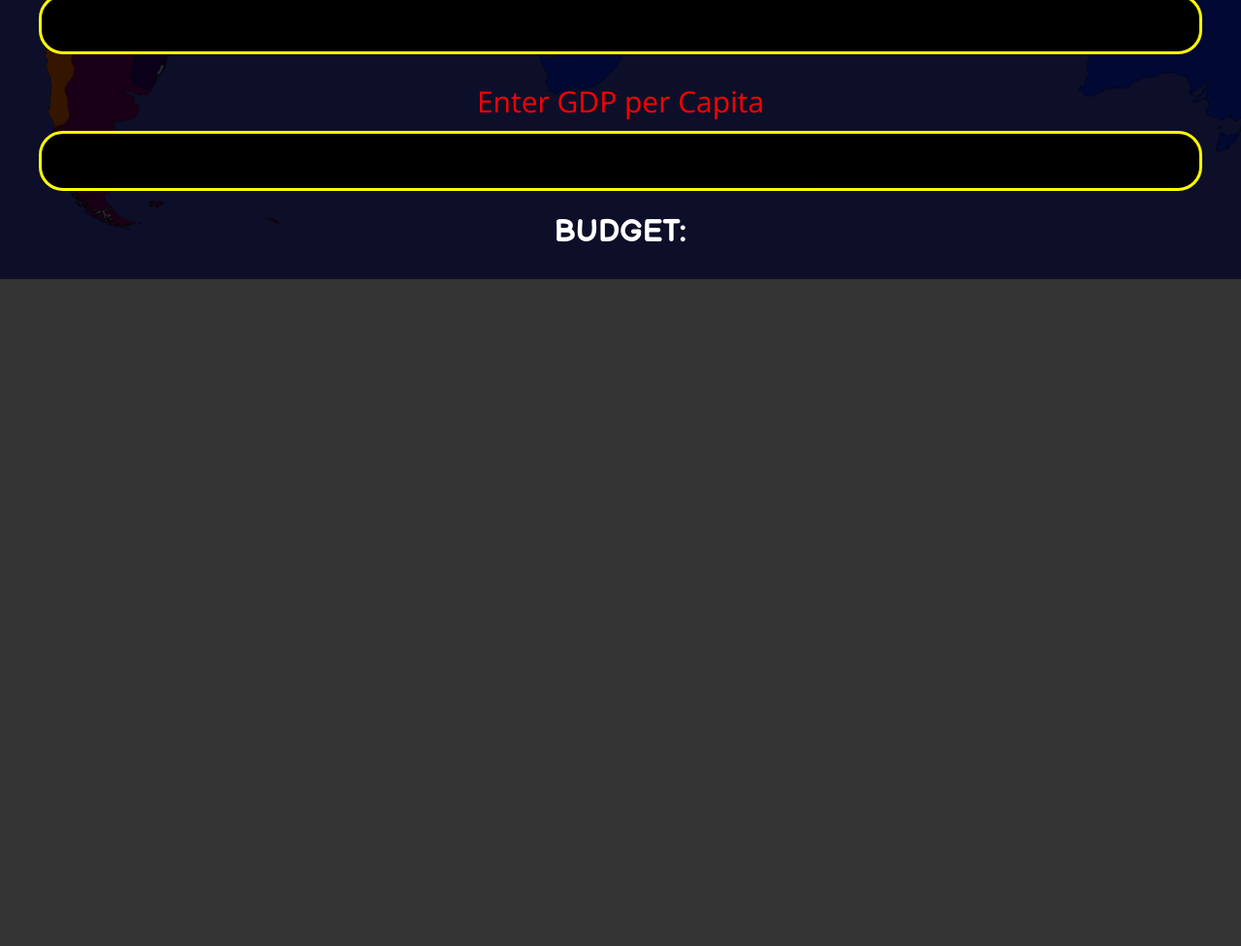
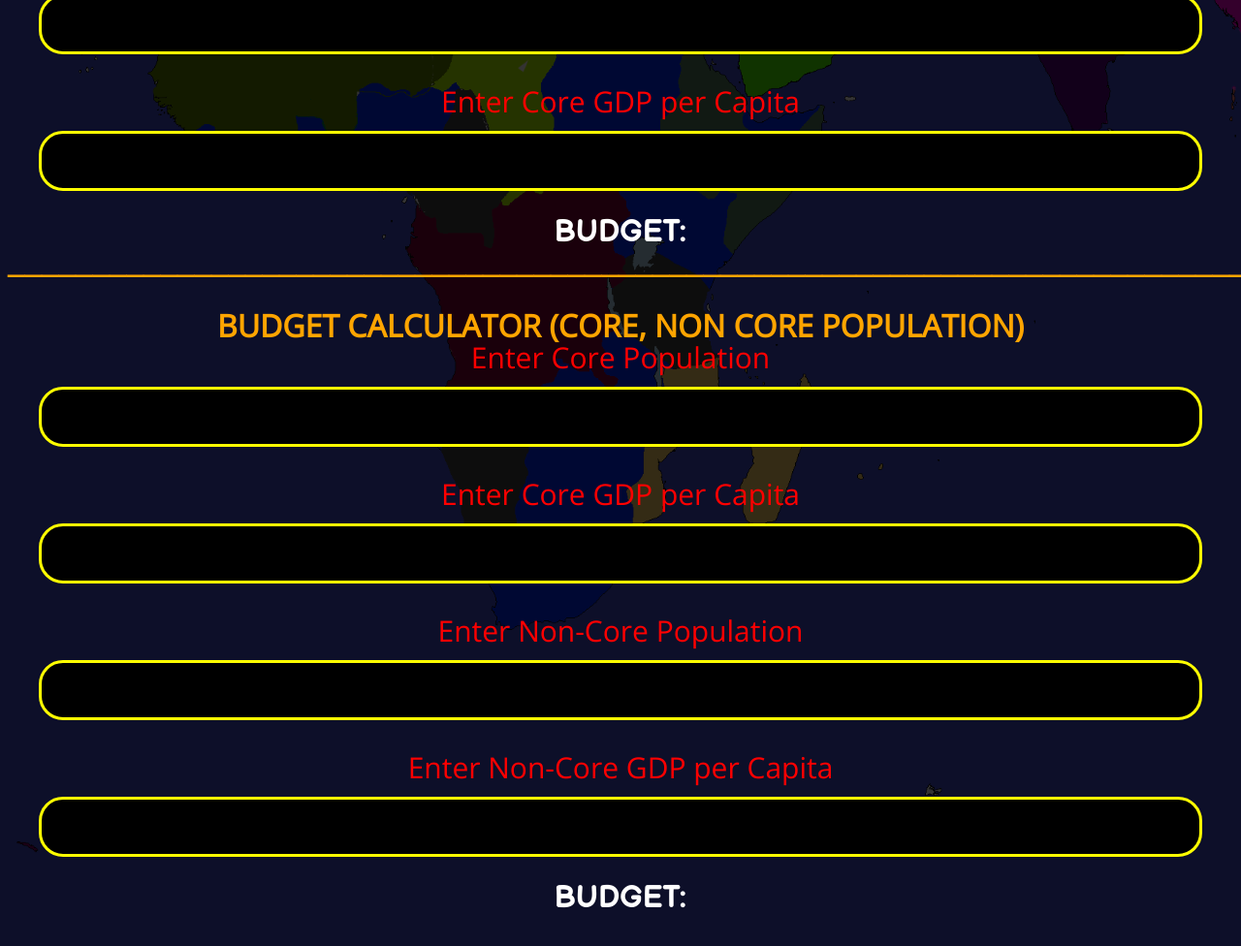
Before and after one commit to LangLangGaming/interwarcalculator, a plain HTML site: page index.html in a window 1280 px wide. Shown: the part 687-1663 px from the top of the page at 97% size. Before the commit the page ends 975 px from the top, so only its background shows below. Drawn offline with nearby package versions, Linux system fonts and the light colour scheme.

Commit message:
Add files via upload
added non core pop calculation

```diff
--- a/index.html
+++ b/index.html
@@ -16,7 +16,7 @@
     <h1 class="heading">
         CALCULATOR FOR INTERWAR NRP AND EMPIRES NRP
     </h1>
-    <h1 class="calculatortype">POPULATION GROWTH CALCULATOR</h1>
+    <h1 class="calculatortype">POPULATION GROWTH CALCULATOR (CORE / NON CORE POPULATION) </h1>
     <div>
         <p class="inputwhat">Enter Population</p>
         <input type="text" id="populationOriginal" oninput="calculatePopulation();" class="input"><br>
@@ -30,15 +30,32 @@
     </div>
     <h1 class="line">_____________________________________________________________________________</h1>
     <h1 class="calculatortype">
-        BUDGET CALCULATOR
+        BUDGET CALCULATOR (CORE POPULATION ONLY)
     </h1>
-    <p class="inputwhat">Enter Population</p>
-    <input type="text" id="population" oninput="calculateTotal();" class="input"><br>
-    <p class="inputwhat">Enter GDP per Capita</p>
-    <input type="text" id="gdp" oninput="calculateTotal();" class="input"><br>
+    <p class="inputwhat">Enter Core Population</p>
+    <input type="text" id="population" oninput="calculateBudget();" class="input"><br>
+    <p class="inputwhat">Enter Core GDP per Capita</p>
+    <input type="text" id="gdp" oninput="calculateBudget();" class="input"><br>
     <div id="flex_container">
         <h1 style="font-family:'Balsamiq Sans';margin-top: -35px">BUDGET: </h1>
         <h1 id="outputBudget" class="output">
+        </h1>
+    </div>
+    <h1 class="line">_____________________________________________________________________________</h1>
+    <h1 class="calculatortype">
+        BUDGET CALCULATOR (CORE, NON CORE POPULATION)
+    </h1>
+    <p class="inputwhat">Enter Core Population</p>
+    <input type="text" id="corepopulation" oninput="calculateCore();" class="input"><br>
+    <p class="inputwhat">Enter Core GDP per Capita</p>
+    <input type="text" id="coregdp" oninput="calculateCore();" class="input"><br>
+    <p class="inputwhat">Enter Non-Core Population</p>
+    <input type="text" id="noncorepopulation" oninput="calculateCore();" class="input"><br>
+    <p class="inputwhat">Enter Non-Core GDP per Capita</p>
+    <input type="text" id="noncoregdp" oninput="calculateCore();" class="input"><br>
+    <div id="flex_container">
+        <h1 style="font-family:'Balsamiq Sans';margin-top: -35px">BUDGET: </h1>
+        <h1 id="outputNonCoreBudget" class="output">
         </h1>
     </div>
     <script>
@@ -53,7 +70,7 @@
             document.getElementById("outputPopulation").innerHTML = totalPop || 0;
         }
 
-        function calculateTotal() {
+        function calculateBudget() {
             let population = parseFloat(document.getElementById("population").value);
             let gdp = parseFloat(document.getElementById("gdp").value);
             let total = population * gdp;
@@ -61,6 +78,18 @@
             let formattedBudget = numberWithCommas(totalBudget);
             document.getElementById("outputBudget").innerHTML = formattedBudget || 0;
         }
+        function calculateCore() {
+            let corepopulation = parseFloat(document.getElementById("corepopulation").value)
+            let noncorepopulation = parseFloat(document.getElementById("noncorepopulation").value)
+            let coregdp = parseFloat(document.getElementById("coregdp").value)
+            let noncoregdp = parseFloat(document.getElementById("noncoregdp").value)
+            let coreadded = corepopulation * coregdp;
+            let coretotal = coreadded * 2.5;
+            let noncoreadded = noncorepopulation *noncoregdp;
+            let noncoretotal = noncoreadded * 1.5;
+            let totalNonCoreBudget = numberWithCommas(coretotal + noncoretotal)
+            document.getElementById("outputNonCoreBudget").innerHTML = totalNonCoreBudget || 0;
+        }
     </script>
 </body>
 </html>
```
